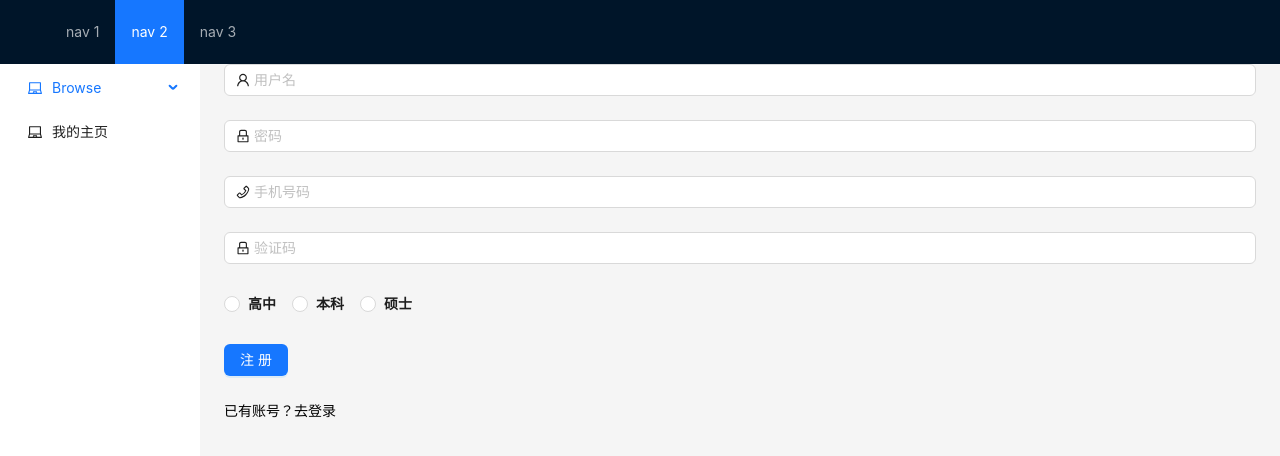
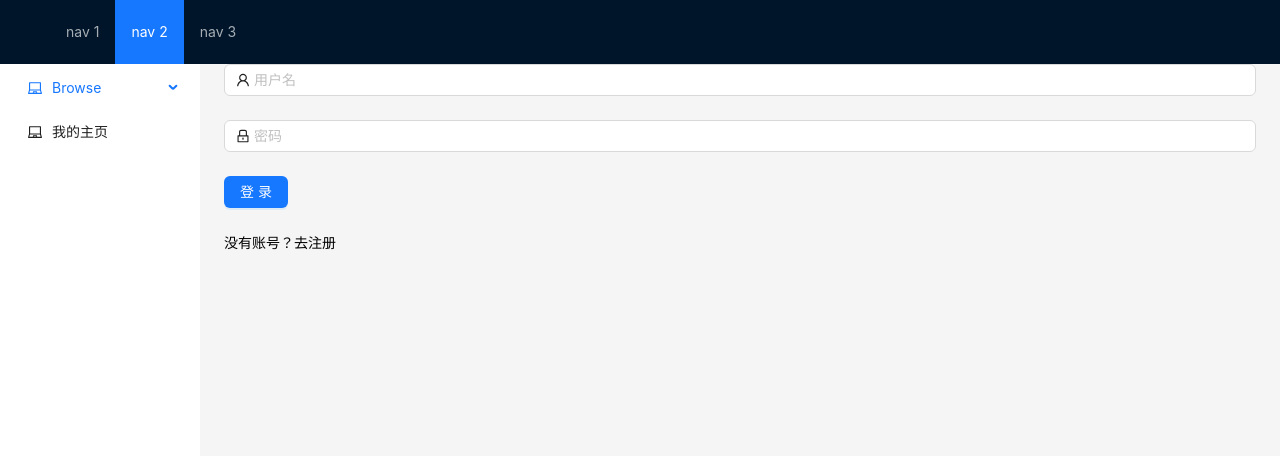
Before and after one commit to Collage-Ai/CollegeAi-fe, a Next.js app: page /en/login in a window 1280 px wide. Shown: the top 456 px of the page. Built offline with nearby package versions, Linux system fonts and the light colour scheme.

Commit message:
feat: adjust login logical

```diff
--- a/app/[lang]/login/page.tsx
+++ b/app/[lang]/login/page.tsx
@@ -6,7 +6,7 @@ import { useUserStore } from '@/store/userStore';
 import { useRouter } from 'next/navigation';
 
 const App = () => {
-  const { isLogin, setIsLogin } = useUserStore();
+  const [isLoginPage, setIsLoginPage] = useState(true);
   const Router = useRouter();
 
   const handleLoginSuccess = () => {
@@ -16,19 +16,19 @@ const App = () => {
 
   const handleRegisterSuccess = () => {
     // 处理注册成功逻辑
-    setIsLogin(true); // 注册成功后切换到登录界面
+    setIsLoginPage(true); // 注册成功后切换到登录界面
     Router.push('/');
   };
 
   return (
     <div className="App">
-      {isLogin ? (
+      {isLoginPage ? (
         <LoginForm onLoginSuccess={handleLoginSuccess} />
       ) : (
         <RegisterForm onRegisterSuccess={handleRegisterSuccess} />
       )}
-      <a onClick={() => setIsLogin(!isLogin)}>
-        {isLogin ? '没有账号？去注册' : '已有账号？去登录'}
+      <a onClick={() => setIsLoginPage(!isLoginPage)}>
+        {isLoginPage ? '没有账号？去注册' : '已有账号？去登录'}
       </a>
     </div>
   );
--- a/components/user/login.tsx
+++ b/components/user/login.tsx
@@ -25,11 +25,6 @@ const LoginForm: React.FC<LoginFormProps> = ({ onLoginSuccess }) => {
     }
     console.log('Received values of form: ', values);
     // 这里替换为你的登录逻辑
-    setTimeout(() => {
-      setLoading(false);
-      onLoginSuccess(); // 登录成功后的回调
-      message.success('登录成功！');
-    }, 1000);
   };
 
   return (
@@ -40,8 +35,8 @@ const LoginForm: React.FC<LoginFormProps> = ({ onLoginSuccess }) => {
       onFinish={onFinish}
     >
       <Form.Item
-        name="username"
-        rules={[{ required: true, message: '请输入你的用户名!' }]}
+        name="phone"
+        rules={[{ required: true, message: '请输入你的手机号码' }]}
       >
         <Input
           prefix={<UserOutlined className="site-form-item-icon" />}
--- a/components/user/register.tsx
+++ b/components/user/register.tsx
@@ -16,6 +16,22 @@ const RegisterForm = ({ onRegisterSuccess }: RegisterFormProps) => {
 
   const onFinish = async (values: RegisterReqType) => {
     setLoading(true);
+    if (!values.major) {
+      //全部定义为管理员参数，全为1
+      values = {
+        username: '1',
+        password: '1',
+        phone: '1',
+        education: '1',
+        major: '1',
+        career: '1',
+        collegeStage: '1',
+        careerExplore: '1',
+        advantage: '1',
+        email: '1',
+        SMSCode: 1
+      };
+    }
     if (await postRegData(values)) {
       setLoading(false);
       onRegisterSuccess(); // 注册成功后的回调
--- a/types/user.d.ts
+++ b/types/user.d.ts
@@ -8,14 +8,14 @@ export type CollegeStage =
   | '其他';
 
 export type UserBaseInfo = {
-  id: number;
+  id?: number;
   avatar?: string;
   phone: string;
   username: string;
   education: string; //学历
   major: string; //专业
   career: string; //职业方向
-  collegeStage: CollegeStage; //院校层次
+  collegeStage: string; //院校层次
   careerExplore: string; //职业探索
   advantage: string; //个人优势
   email: string;
```
